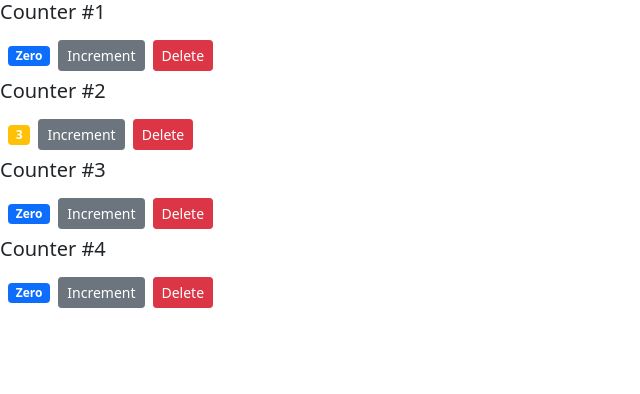
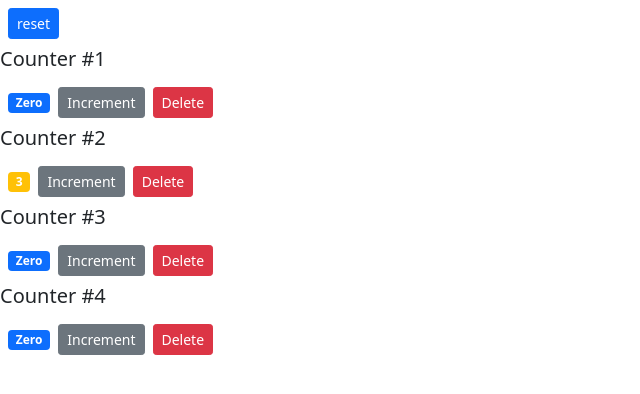
Before and after one commit to aryawiratama/react-baract, a React (Create React App) app: page / in a window 1280 px wide. Shown: the top 394 px of the page, without its empty margins (0-640 px from the left). Built offline with nearby package versions, Linux system fonts and the light colour scheme.

Commit message:
single source of truth

```diff
--- a/src/components/counter.jsx
+++ b/src/components/counter.jsx
@@ -1,43 +1,39 @@
 import React, { Component } from "react";
 
 class Counter extends React.Component {
-  state = {
-    value: this.props.value,
-  };
-
   //   constructor() {
   //     super();
   //     this.handleIncrement = this.handleIncrement.bind(this);
   //   }
-
-  handleIncrement = (increment) => {
-    this.setState({ value: this.state.value + increment }); // this.setState command tells react to update the view
-  };
-
   render() {
     return (
       <div>
         {this.props.children}
         <span className={this.getBadgeClasses()}>{this.formatCount()}</span>
         <button
-          onClick={() => this.handleIncrement(1)}
+          onClick={() => this.props.onIncrement(this.props.counter)}
           className="btn btn-secondary btn-sm"
         >
           Increment
         </button>
-        <button onClick={() => this.props.onDelete(this.props.id)} className="btn btn-danger btn-sm m-2">Delete</button>
+        <button
+          onClick={() => this.props.onDelete(this.props.counter.id)}
+          className="btn btn-danger btn-sm m-2"
+        >
+          Delete
+        </button>
       </div>
     );
   }
 
   getBadgeClasses() {
     let classes = "badge m-2 bg-";
-    classes += this.state.value === 0 ? "primary" : "warning";
+    classes += this.props.counter.value === 0 ? "primary" : "warning";
     return classes;
   }
 
   formatCount() {
-    const { value } = this.state;
+    const { value } = this.props.counter;
     return value === 0 ? "Zero" : value;
   }
 }
--- a/src/components/counters.jsx
+++ b/src/components/counters.jsx
@@ -1,27 +1,58 @@
-import React, { Component } from 'react';
+import React, { Component } from "react";
 import Counter from "./counter";
 
 class Counters extends React.Component {
-    state= {
-        counters: [
-            {id: 1, value: 0},
-            {id: 2, value: 3},
-            {id: 3, value: 0},
-            {id: 4, value: 0}
-        ]
-    }
-    deleteComponent = counterId =>{
-        const counters = this.state.counters.filter(counter => counter.id != counterId);
-        this.setState({counters: counters});
-    }
-    render() {
-        return (<div>
-            {this.state.counters.map(counter =>
-            <Counter key={counter.id} value={counter.value} onDelete={this.deleteComponent} id={counter.id}>
-                <h5>Counter #{counter.id}</h5>
-            </Counter>)}
-        </div>);
-    }
+  state = {
+    counters: [
+      { id: 1, value: 0 },
+      { id: 2, value: 3 },
+      { id: 3, value: 0 },
+      { id: 4, value: 0 },
+    ],
+  };
+  handleIncrement = (counter) => {
+    const counters = [...this.state.counters];
+    const index = counters.indexOf(counter);
+    counters[index] = { ...counter };
+    counters[index].value++;
+    this.setState({ counters });
+  };
+
+  deleteComponent = (counterId) => {
+    const counters = this.state.counters.filter(
+      (counter) => counter.id !== counterId
+    );
+    this.setState({ counters: counters });
+  };
+  handleReset = () => {
+    const counters = this.state.counters.map((c) => {
+      c.value = 0;
+      return c;
+    });
+    this.setState({ counters });
+  };
+  render() {
+    return (
+      <div>
+        <button
+          onClick={this.handleReset}
+          className="btn btn-primary btn-sm m-2"
+        >
+          reset
+        </button>
+        {this.state.counters.map((counter) => (
+          <Counter
+            key={counter.id}
+            onDelete={this.deleteComponent}
+            onIncrement={this.handleIncrement}
+            counter={counter}
+          >
+            <h5>Counter #{counter.id}</h5>
+          </Counter>
+        ))}
+      </div>
+    );
+  }
 }
 
-export default Counters ;
+export default Counters;
```
